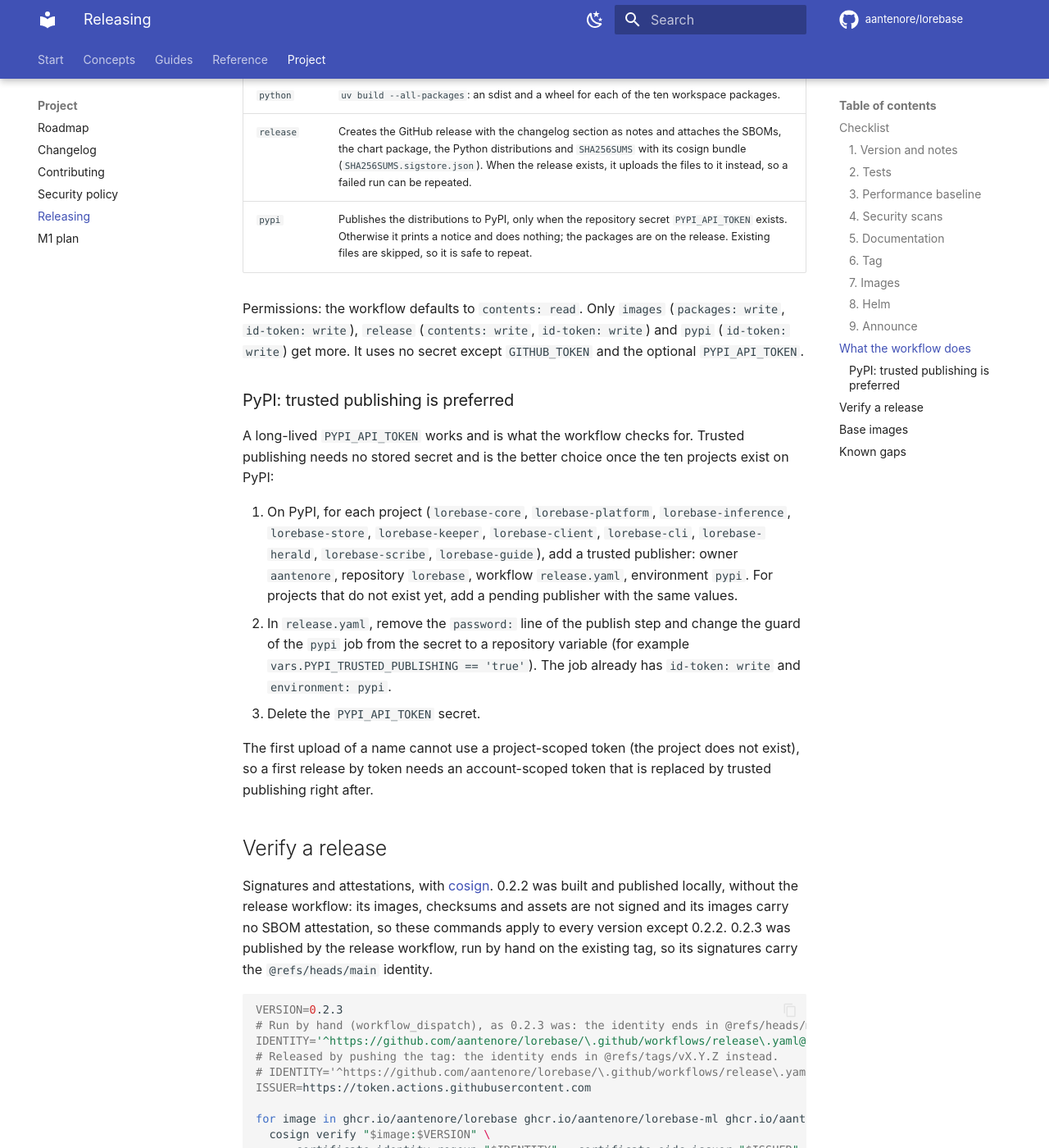
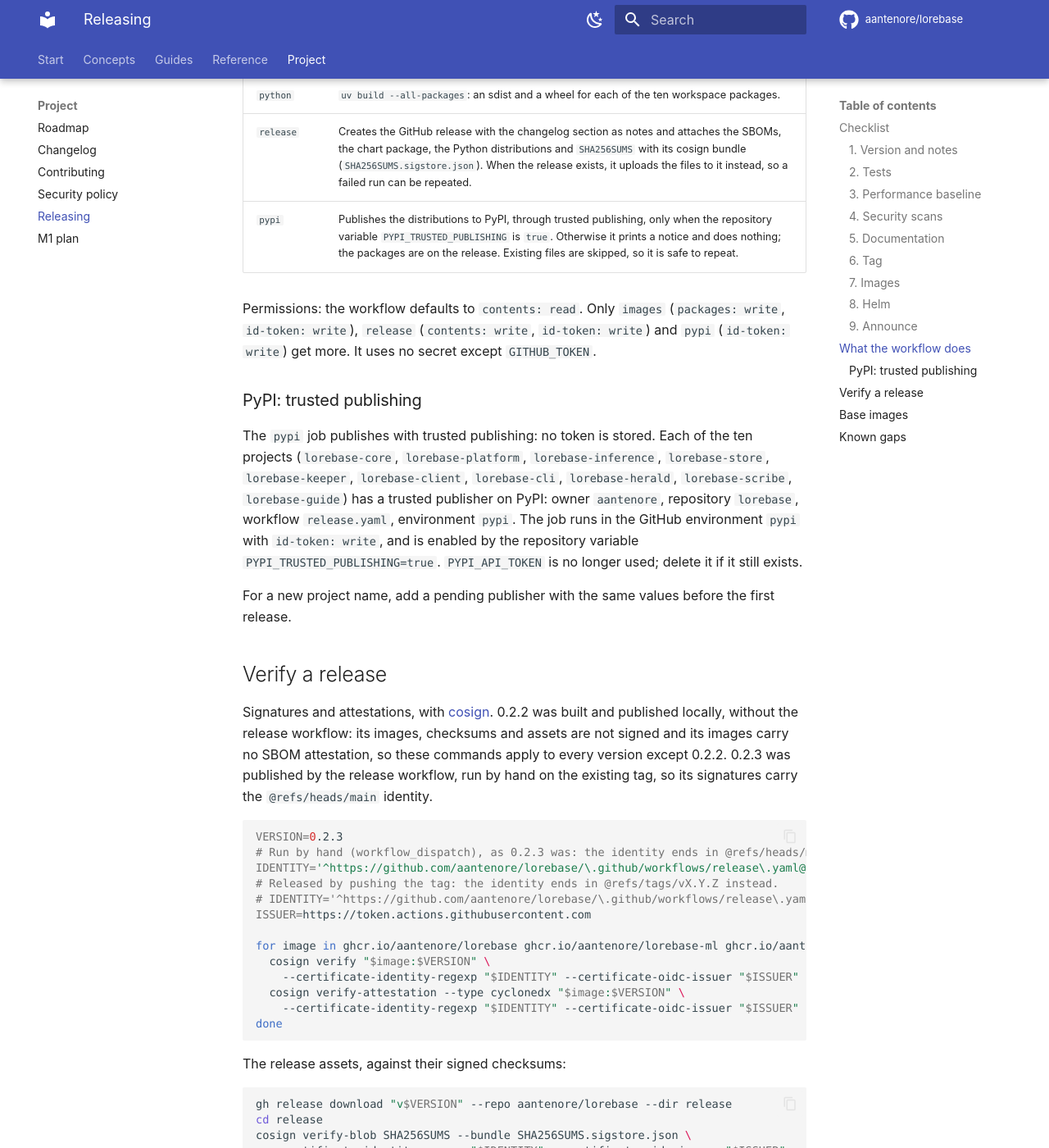
Before and after one commit to aantenore/lorebase, an MkDocs documentation site: the page built from docs/release.md, in a window 1280 px wide and 1400 px high, scrolled down 4085 px. Shown: the whole window at 82% size. Built offline with MkDocs 1.6.1 and Material for MkDocs 9.7.7, drawn with Linux system fonts in a browser that asks for light colours; comment, search, counter and statistics services are not loaded.

Commit message:
Publish to PyPI through trusted publishing

```diff
--- a/docs/release.md
+++ b/docs/release.md
@@ -91,19 +91,15 @@ The workflow definition comes from `main`; every job checks out the tag, and `ve
 | `helm` | Lints the chart, builds its dependency and packages it with `--version` and `--app-version` set to the release version. |
 | `python` | `uv build --all-packages`: an sdist and a wheel for each of the ten workspace packages. |
 | `release` | Creates the GitHub release with the changelog section as notes and attaches the SBOMs, the chart package, the Python distributions and `SHA256SUMS` with its cosign bundle (`SHA256SUMS.sigstore.json`). When the release exists, it uploads the files to it instead, so a failed run can be repeated. |
-| `pypi` | Publishes the distributions to PyPI, only when the repository secret `PYPI_API_TOKEN` exists. Otherwise it prints a notice and does nothing; the packages are on the release. Existing files are skipped, so it is safe to repeat. |
+| `pypi` | Publishes the distributions to PyPI, through trusted publishing, only when the repository variable `PYPI_TRUSTED_PUBLISHING` is `true`. Otherwise it prints a notice and does nothing; the packages are on the release. Existing files are skipped, so it is safe to repeat. |
 
-Permissions: the workflow defaults to `contents: read`. Only `images` (`packages: write`, `id-token: write`), `release` (`contents: write`, `id-token: write`) and `pypi` (`id-token: write`) get more. It uses no secret except `GITHUB_TOKEN` and the optional `PYPI_API_TOKEN`.
+Permissions: the workflow defaults to `contents: read`. Only `images` (`packages: write`, `id-token: write`), `release` (`contents: write`, `id-token: write`) and `pypi` (`id-token: write`) get more. It uses no secret except `GITHUB_TOKEN`.
 
-### PyPI: trusted publishing is preferred
+### PyPI: trusted publishing
 
-A long-lived `PYPI_API_TOKEN` works and is what the workflow checks for. Trusted publishing needs no stored secret and is the better choice once the ten projects exist on PyPI:
+The `pypi` job publishes with trusted publishing: no token is stored. Each of the ten projects (`lorebase-core`, `lorebase-platform`, `lorebase-inference`, `lorebase-store`, `lorebase-keeper`, `lorebase-client`, `lorebase-cli`, `lorebase-herald`, `lorebase-scribe`, `lorebase-guide`) has a trusted publisher on PyPI: owner `aantenore`, repository `lorebase`, workflow `release.yaml`, environment `pypi`. The job runs in the GitHub environment `pypi` with `id-token: write`, and is enabled by the repository variable `PYPI_TRUSTED_PUBLISHING=true`. `PYPI_API_TOKEN` is no longer used; delete it if it still exists.
 
-1. On PyPI, for each project (`lorebase-core`, `lorebase-platform`, `lorebase-inference`, `lorebase-store`, `lorebase-keeper`, `lorebase-client`, `lorebase-cli`, `lorebase-herald`, `lorebase-scribe`, `lorebase-guide`), add a trusted publisher: owner `aantenore`, repository `lorebase`, workflow `release.yaml`, environment `pypi`. For projects that do not exist yet, add a pending publisher with the same values.
-2. In `release.yaml`, remove the `password:` line of the publish step and change the guard of the `pypi` job from the secret to a repository variable (for example `vars.PYPI_TRUSTED_PUBLISHING == 'true'`). The job already has `id-token: write` and `environment: pypi`.
-3. Delete the `PYPI_API_TOKEN` secret.
-
-The first upload of a name cannot use a project-scoped token (the project does not exist), so a first release by token needs an account-scoped token that is replaced by trusted publishing right after.
+For a new project name, add a pending publisher with the same values before the first release.
 
 ## Verify a release
 
```
Also changed, not shown: 1 other file.
